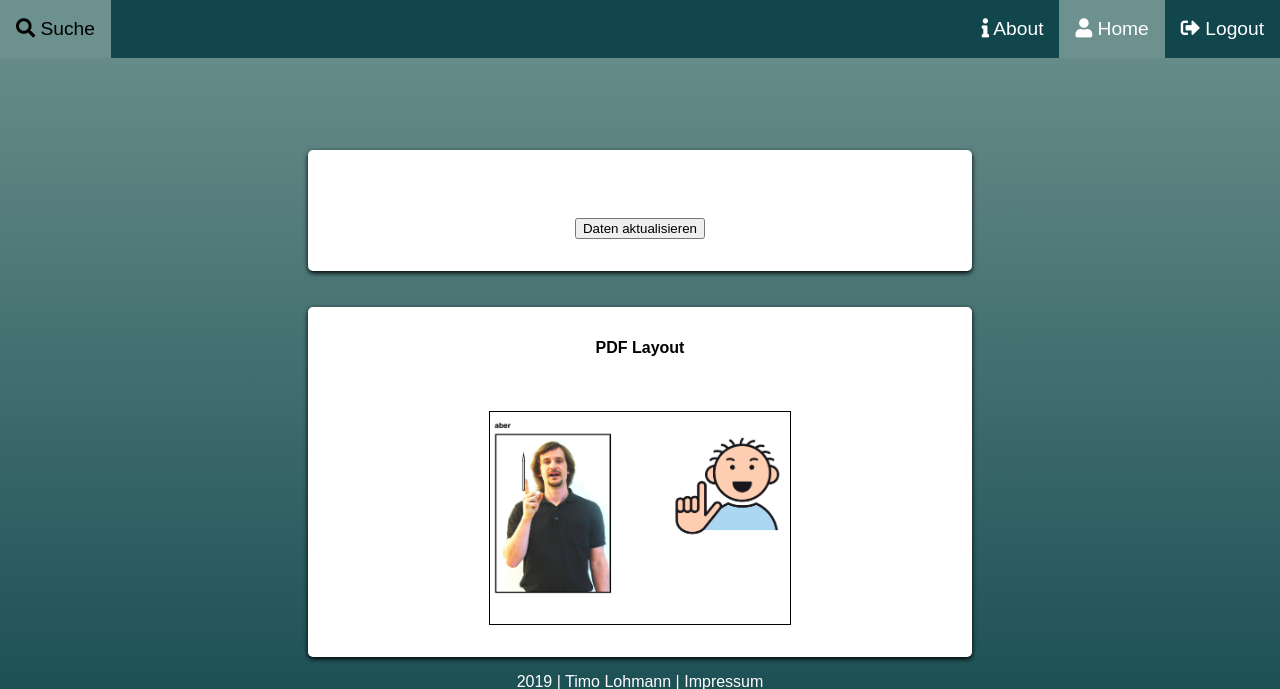
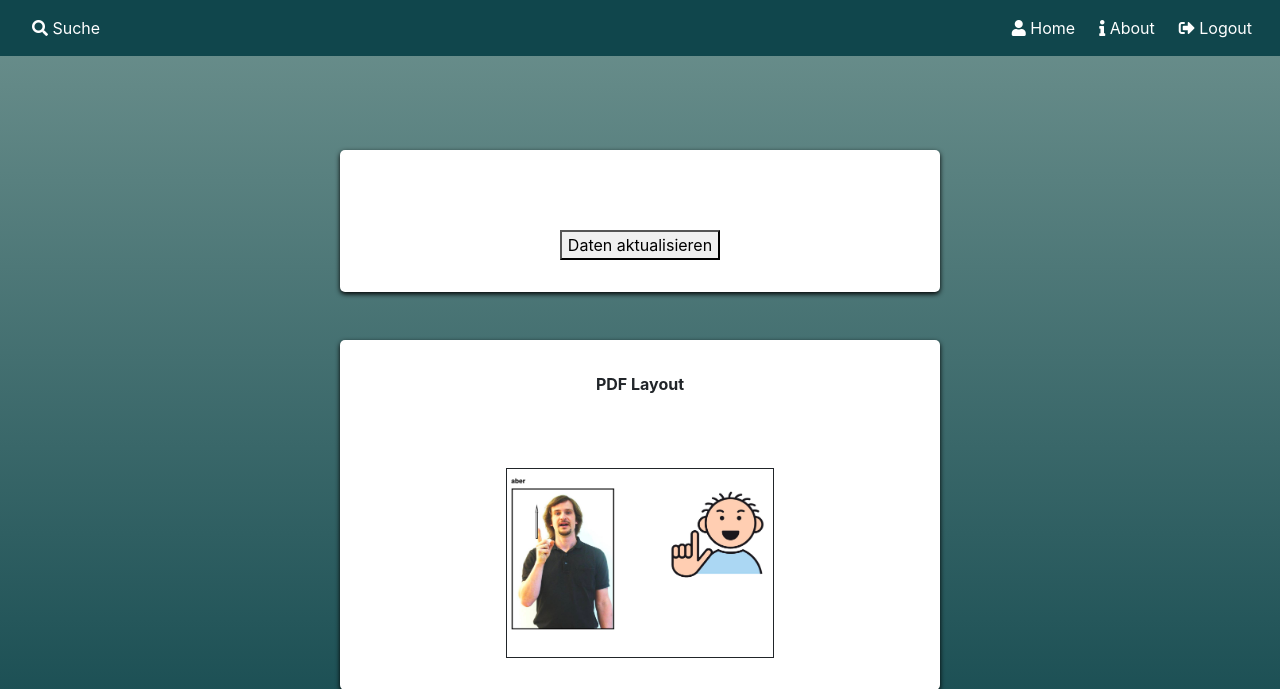
Before and after one commit to tiloman/gebaerden, a PHP site: page /profile.php in a window 1280 px wide. Shown: the top 689 px of the page. Run offline with PHP 8.4, Linux system fonts and the light colour scheme; the visitor is signed in with stand-in values (Sample User, id 1); data that the repository does not hold is empty; some libraries are stand-ins or nearby versions.

Commit message:
new navbar, new login photo

```diff
--- /dev/null
+++ b/bootstrap_navbar_custom.css
@@ -0,0 +1,157 @@
+.navbar {
+  background-color: #10464c;
+}
+.navbar .navbar-brand {
+  color: #ecf0f1;
+}
+.navbar .navbar-brand:hover,
+.navbar .navbar-brand:focus {
+  color: #ffffff;
+}
+.navbar .navbar-text {
+  color: #ecf0f1;
+}
+.navbar .navbar-text a {
+  color: #ffffff;
+}
+.navbar .navbar-text a:hover,
+.navbar .navbar-text a:focus {
+  color: red;
+}
+.navbar .navbar-nav .nav-link {
+  color: #ecf0f1;
+  border-radius: .25rem;
+  margin: 0 0.25em;
+}
+.navbar .navbar-nav .nav-link:not(.disabled):hover,
+.navbar .navbar-nav .nav-link:not(.disabled):focus {
+  color: #ffffff;
+}
+.navbar .navbar-nav .nav-item.active .nav-link,
+.navbar .navbar-nav .nav-item.active .nav-link:hover,
+.navbar .navbar-nav .nav-item.active .nav-link:focus,
+.navbar .navbar-nav .nav-item.show .nav-link,
+.navbar .navbar-nav .nav-item.show .nav-link:hover,
+.navbar .navbar-nav .nav-item.show .nav-link:focus {
+  color: #ffffff;
+  background-color: #6d918e;
+}
+.navbar .navbar-toggle {
+  border-color: #6d918e;
+}
+.navbar .navbar-toggle:hover,
+.navbar .navbar-toggle:focus {
+  background-color: #6d918e;
+}
+.navbar .navbar-toggle .navbar-toggler-icon {
+  color: #ecf0f1;
+}
+
+.dropdown-item:hover {
+  background-color: #6d918e !important;
+}
+.navbar .navbar-collapse,
+.navbar .navbar-form {
+  border-color: #ecf0f1;
+}
+
+.nav-link {
+  color: white !important;
+}
+
+.searchform{
+  width: 100% !important;
+  min-width: 400px !important;
+  color: black !important;
+}
+
+.navbar_sandwich {
+  color: white !important;
+}
+
+.dropdown-menu {
+  background-color: #6d918e !important;
+}
+
+.navbar-toggler-icon {
+  color: white !important;
+}
+.dropdown-item {
+  color: white !important;
+  font-weight: 200;
+}
+.navbar .navbar-link {
+  color: #ecf0f1;
+}
+.navbar .navbar-link:hover {
+  color: red;
+}
+
+@media (max-width: 575px) {
+  .navbar-expand-sm .navbar-nav .show .dropdown-menu .dropdown-item {
+    color: #ecf0f1;
+    background-color: #e74c3c;
+
+  }
+  .navbar-expand-sm .navbar-nav .show .dropdown-menu .dropdown-item:hover,
+  .navbar-expand-sm .navbar-nav .show .dropdown-menu .dropdown-item:focus {
+    color: #ffffff;
+  }
+  .navbar-expand-sm .navbar-nav .show .dropdown-menu .dropdown-item.active {
+    color: #ffffff;
+    background-color: #6d918e;
+  }
+}
+
+@media (max-width: 767px) {
+  .navbar-expand-md .navbar-nav .show .dropdown-menu .dropdown-item {
+    color: #ecf0f1;
+  }
+  .navbar-expand-md .navbar-nav .show .dropdown-menu .dropdown-item:hover,
+  .navbar-expand-md .navbar-nav .show .dropdown-menu .dropdown-item:focus {
+    color: #ffffff;
+  }
+  .navbar-expand-md .navbar-nav .show .dropdown-menu .dropdown-item.active {
+    color: #ffffff;
+    background-color: #6d918e;
+  }
+}
+
+@media (max-width: 991px) {
+  .navbar-expand-lg .navbar-nav .show .dropdown-menu .dropdown-item {
+    color: #ecf0f1;
+  }
+  .navbar-expand-lg .navbar-nav .show .dropdown-menu .dropdown-item:hover,
+  .navbar-expand-lg .navbar-nav .show .dropdown-menu .dropdown-item:focus {
+    color: black;
+  }
+  .navbar-expand-lg .navbar-nav .show .dropdown-menu .dropdown-item.active {
+    color: #ffffff;
+    background-color: #6d918e;
+  }
+}
+
+@media (max-width: 1199px) {
+  .navbar-expand-xl .navbar-nav .show .dropdown-menu .dropdown-item {
+    color: #ecf0f1;
+  }
+  .navbar-expand-xl .navbar-nav .show .dropdown-menu .dropdown-item:hover,
+  .navbar-expand-xl .navbar-nav .show .dropdown-menu .dropdown-item:focus {
+    color: black;
+  }
+  .navbar-expand-xl .navbar-nav .show .dropdown-menu .dropdown-item.active {
+    color: #ffffff;
+    background-color: #6d918e;
+  }
+}
+
+.navbar-expand .navbar-nav .show .dropdown-menu .dropdown-item {
+  color: #ecf0f1;
+}
+.navbar-expand .navbar-nav .show .dropdown-menu .dropdown-item:hover,
+.navbar-expand .navbar-nav .show .dropdown-menu .dropdown-item:focus {
+  color: black;
+}
+.navbar-expand .navbar-nav .show .dropdown-menu .dropdown-item.active {
+  color: #ffffff;
+  background-color: #6d918e;
--- a/profile.php
+++ b/profile.php
@@ -20,6 +20,10 @@ $pdo = new PDO('mysql:host=tiloman.mooo.com;dbname=gebaerden', 'gebaerden', 'zei
 
     <link rel="stylesheet" type="text/css" href="stylesheet_welcome.css">
     <link rel="stylesheet" type="text/css" href="stylesheet_navbar.css">
+
+    <link rel="stylesheet" href="https://maxcdn.bootstrapcdn.com/bootstrap/4.0.0/css/bootstrap.min.css" integrity="sha384-Gn5384xqQ1aoWXA+058RXPxPg6fy4IWvTNh0E263XmFcJlSAwiGgFAW/dAiS6JXm" crossorigin="anonymous">
+    <link rel="stylesheet" type="text/css" href="bootstrap_navbar_custom.css">
+
 
     <link rel="stylesheet" href="https://use.fontawesome.com/releases/v5.8.1/css/all.css" integrity="sha384-50oBUHEmvpQ+1lW4y57PTFmhCaXp0ML5d60M1M7uH2+nqUivzIebhndOJK28anvf" crossorigin="anonymous">
 
@@ -45,13 +49,38 @@ $pdo = new PDO('mysql:host=tiloman.mooo.com;dbname=gebaerden', 'gebaerden', 'zei
 <body style="background-image: linear-gradient(#6d918e, #10464c); text-align: center;">
 
 
-  <div id="myTopnav" class="topnav">
-    <a href="/gebaerden/index.php" class="search_icon"><i class="fas fa-search"></i> Suche</a>
-    <a href="/gebaerden/logout.php"><i class="fas fa-sign-out-alt"></i> Logout</a>
-    <a href="/gebaerden/profile.php" class="nav_active"><i class="fas fa-user"></i> Home</a>
-    <a href="about.php"><i class="fas fa-info"></i> About</a>
-    <a href="javascript:void(0);" class="icon" onclick="responsiveNav()"><i class="fa fa-bars"></i></a>
-  </div>
+  <nav class="navbar navbar-expand-lg fixed-top navbar-light navbar-custom">
+
+      <a href="/gebaerden/index.php" class="nav-link"><i class="fas fa-search"></i> Suche</a>
+
+
+      <button class="navbar-toggler" type="button" data-toggle="collapse" data-target="#navbarSupportedContent" aria-controls="navbarSupportedContent" aria-expanded="false" aria-label="Toggle navigation">
+      <i class="fas fa-bars navbar_sandwich"></i>
+      </button>
+
+    <div class="collapse navbar-collapse" id="navbarSupportedContent">
+
+      <ul class="navbar-nav ml-auto" >
+
+        <li class="nav-item">
+          <a class="nav-link" href="/gebaerden/profile.php"><i class="fas fa-user"></i> Home</a>
+        </li>
+
+        <li class="nav-item">
+          <a class="nav-link" href="/gebaerden/about.php"><i class="fas fa-info"></i> About</a>
+        </li>
+
+        <li class="nav-item">
+          <a class="nav-link" href="/gebaerden/logout.php"><i class="fas fa-sign-out-alt"></i> Logout</a
+        </li>
+
+
+      </ul>
+
+      <div>
+
+    </div>
+  </nav>
 
 <div class="welcome_flex_container">
 
@@ -173,5 +202,9 @@ foreach ($pdo->query($sql) as $row) {
   </footer>
 <script src="script.js"></script>
 
+<script src="https://code.jquery.com/jquery-3.2.1.slim.min.js" integrity="sha384-KJ3o2DKtIkvYIK3UENzmM7KCkRr/rE9/Qpg6aAZGJwFDMVNA/GpGFF93hXpG5KkN" crossorigin="anonymous"></script>
+<script src="https://cdnjs.cloudflare.com/ajax/libs/popper.js/1.12.9/umd/popper.min.js" integrity="sha384-ApNbgh9B+Y1QKtv3Rn7W3mgPxhU9K/ScQsAP7hUibX39j7fakFPskvXusvfa0b4Q" crossorigin="anonymous"></script>
+<script src="https://maxcdn.bootstrapcdn.com/bootstrap/4.0.0/js/bootstrap.min.js" integrity="sha384-JZR6Spejh4U02d8jOt6vLEHfe/JQGiRRSQQxSfFWpi1MquVdAyjUar5+76PVCmYl" crossorigin="anonymous"></script>
+
 </body>
 </html>
--- a/script.js
+++ b/script.js
@@ -118,12 +118,12 @@ function closeAllActiveHeaders(array_nmbr) {
 function hideMetacom(){
   if (viewmetacom === true) {
   viewmetacom = false;
-  document.getElementById("viewMetacom").innerHTML = "<img src='img/metacom.png' height='20px' title='Metacom ausgeblendet' style='filter: grayscale(1)'>";
+  document.getElementById("viewMetacom").innerHTML = "<img src='img/metacom.png' height='20px' title='Metacom ausgeblendet' style='filter: grayscale(1)'> Metacom";
     document.getElementById("viewMetacom").style.opacity = "0.5";
 
 } else {
   viewmetacom = true;
-  document.getElementById("viewMetacom").innerHTML = "<img src='img/metacom.png' height='20px' title='Metacom eingeblendet'>";
+  document.getElementById("viewMetacom").innerHTML = "<img src='img/metacom.png' height='20px' title='Metacom eingeblendet'> Metacom";
     document.getElementById("viewMetacom").style.opacity = "1";
   }
 }
@@ -134,11 +134,11 @@ function hideMetacom(){
 function hideVideos(){
   if (viewVideos === true) {
   viewVideos = false;
-  document.getElementById("viewVideos").innerHTML = "<i class='fas fa-video' title='Videos ausgeblendet'></i> ";
+  document.getElementById("viewVideos").innerHTML = "<i class='fas fa-video' title='Videos ausgeblendet'></i> Videos";
   document.getElementById("viewVideos").style.opacity = "0.5";
   } else {
   viewVideos = true;
-  document.getElementById("viewVideos").innerHTML = "<i class='fas fa-video-slash' title='Videos eingeblendet'></i> ";
+  document.getElementById("viewVideos").innerHTML = "<i class='fas fa-video-slash' title='Videos eingeblendet'></i> Videos";
   document.getElementById("viewVideos").style.opacity = "1";
   }
   }
--- a/stylesheet_navbar.css
+++ b/stylesheet_navbar.css
@@ -1,7 +1,7 @@
 
-#searchBar {
+/* #searchBar {
   width: 500px;
-  /* height: 35px; */
+  height: 35px;
   font-size: 1.2em;
   padding: 0.4em;
   text-align: left;
@@ -11,17 +11,17 @@
   border: none;
   margin-left: 10px;
   margin-top: 10px;
-  /* -webkit-transition: width 0.2s ease-in-out;
-  transition: width 0.2s ease-in-out; */
+  -webkit-transition: width 0.2s ease-in-out;
+  transition: width 0.2s ease-in-out;
   float: left;
   font-weight: 200;
 
-}
+} */
 
 .topnav {
   overflow: hidden;
   background-color: #10464c;
-  position: fixed;
+  /* position: fixed;  wenn aktiviert, funktioniert das dropdown nicht mehr*/
   width: 100%;
   top: 0;
 }
@@ -64,22 +64,14 @@
   font-size: 1.1em;
 }
 
-/* @media screen and (max-width: 1100px) {
-  #searchBar {
-    width: 95%;
-  }
-  .topnav a {
-    float: left;
-  }
-} */
 
 @media screen and (min-width: 1300px) {
-  /* #searchBar:focus{
+  #searchBar:focus{
     width: 700px;
   }
   #searchBar:hover{
     width: 700px;
-  } */
+  }
 
 }
 
--- a/stylesheet_welcome.css
+++ b/stylesheet_welcome.css
@@ -168,7 +168,7 @@ footer a{
 }
 
 .flexbox_head {
-  background-image: url(img/hands.jpg);
+  background-image: url(img/gebaerden_hands.jpg);
   background-size: cover;
   background-color: white;
   background-repeat: none;
```
Also changed, not shown: about.php (+39 -7 lines), index.php (+51 -9 lines), img/gebaerden_hands.jpg (added), img/gebaerden_icon.jpg (added), 1 other file.
